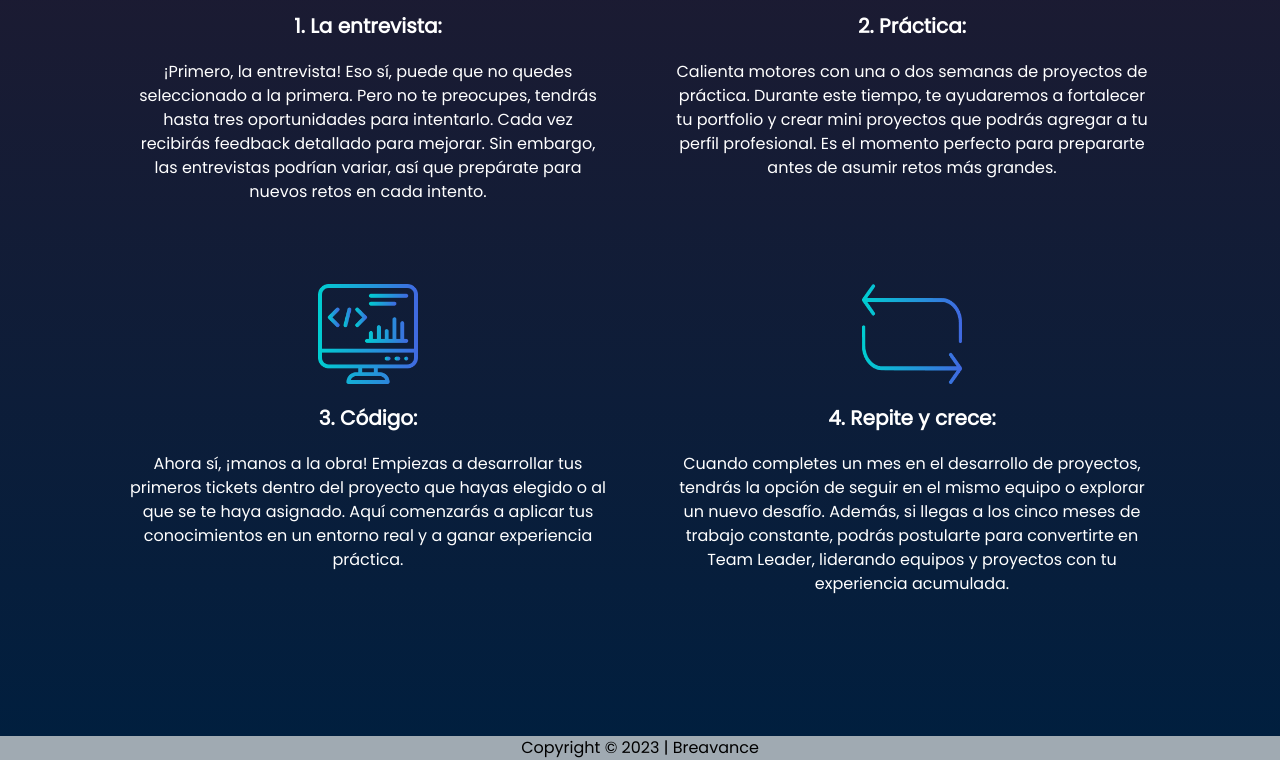
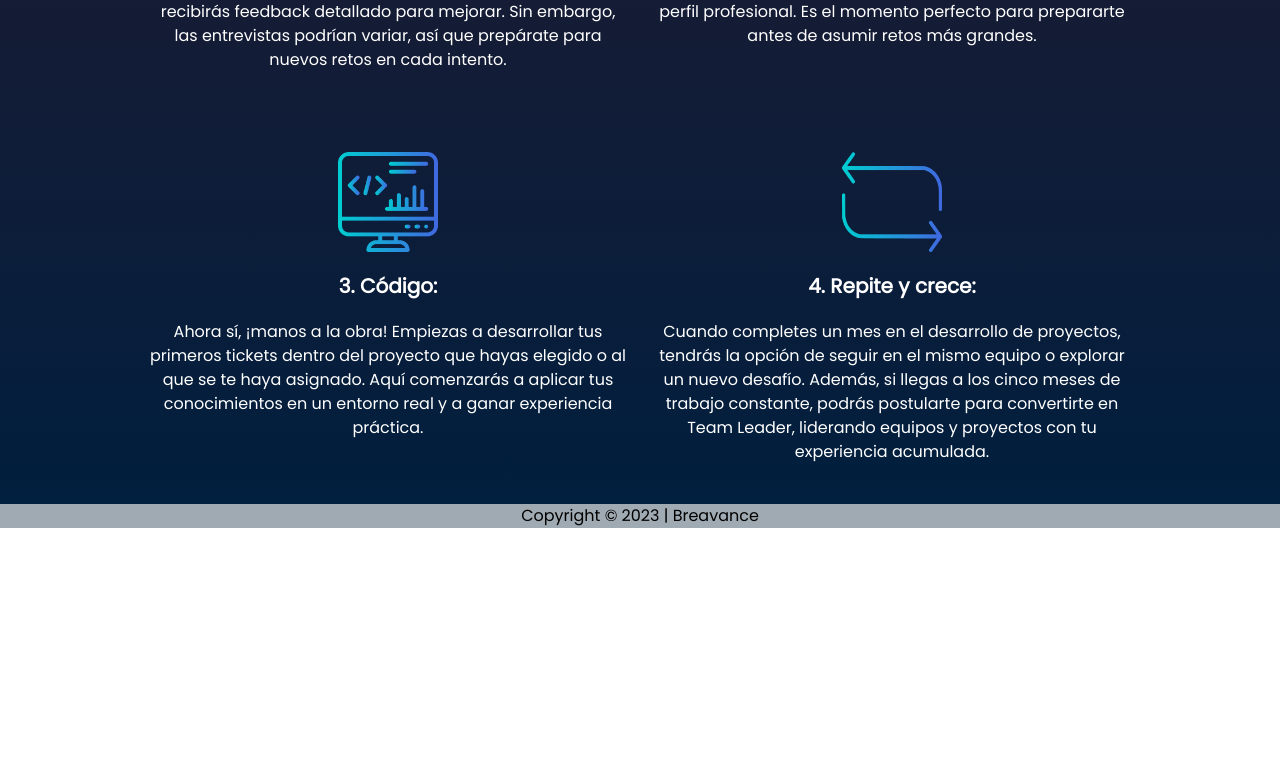
Before and after one commit to Breavance/Breavance, a Next.js app: page / in a window 1280 px wide. Shown: the part 1250-2010 px from the top of the page. After the commit the page ends 1778 px from the top, so only its background shows below. Built offline with nearby package versions, Linux system fonts and the light colour scheme.

Commit message:
fix cómo funciona and max width in container

```diff
--- a/app/layout.tsx
+++ b/app/layout.tsx
@@ -21,7 +21,9 @@ export default function RootLayout({
       <body className={poppins.className}>
         <div className="flex flex-col min-h-screen text-white">
           <Navbar />
-          <main className="flex-grow p-5 content-center">{children}</main>
+          <main className="flex-grow px-5 py-10 container mx-auto content-center max-w-5xl">
+            {children}
+          </main>
           <Footer />
         </div>
       </body>
--- a/app/page.tsx
+++ b/app/page.tsx
@@ -3,7 +3,7 @@ import Slides from "@/components/Slides";
 
 export default function Home() {
   return (
-    <div className="container mx-auto max-w-5xl py-10">
+    <div>
       <Slides />
       <ComoFunciona />
     </div>
--- a/components/ComoFunciona.tsx
+++ b/components/ComoFunciona.tsx
@@ -3,12 +3,9 @@ import Image from "next/image";
 export default function ComoFunciona() {
   return (
     <div className="text-center">
-      <h2 className="text-2xl font-bold pb-20 text-shadow-white">
-        ¿Cómo funciona?
-      </h2>
       <h2 className="text-2xl font-bold pb-20">¿Cómo funciona?</h2>
       <div className="flex flex-wrap justify-between">
-        <div className="w-full md:w-1/2 md:max-w-[340px] lg:max-w-[480px] pb-20">
+        <div className="md:w-1/2 md:max-w-[340px] lg:max-w-[480px] pb-20">
           <Image
             alt="La Entrevista"
             src={"/proceso1.png"}
@@ -28,7 +25,7 @@ export default function ComoFunciona() {
           </div>
         </div>
 
-        <div className="w-full md:w-1/2 md:max-w-[340px] lg:max-w-[480px] pb-20">
+        <div className="md:w-1/2 md:max-w-[340px] lg:max-w-[480px] pb-20">
           <Image
             alt="Práctica"
             src={"/proceso2.png"}
@@ -48,7 +45,7 @@ export default function ComoFunciona() {
           </div>
         </div>
 
-        <div className="w-full md:w-1/2 md:max-w-[340px] lg:max-w-[480px] pb-20">
+        <div className="md:w-1/2 md:max-w-[340px] lg:max-w-[480px] pb-20 md:pb-0">
           <Image
             alt="Código"
             src={"/proceso3.png"}
@@ -67,7 +64,7 @@ export default function ComoFunciona() {
           </div>
         </div>
 
-        <div className="w-full md:w-1/2 md:max-w-[340px] lg:max-w-[480px] pb-20">
+        <div className="md:w-1/2 md:max-w-[340px] lg:max-w-[480px]">
           <Image
             alt="Repite y Crece"
             src={"/proceso4.png"}
--- a/components/Footer.tsx
+++ b/components/Footer.tsx
@@ -1,8 +1,9 @@
 export default function Footer() {
-    return (
-        <div className="bg-[#A0AAB2] text-center text-base px-5">
-            {/* don't recognized the titles, so you use a p */}
-            <p className="text-black">Copyright © {new Date().getFullYear()} | Breavance</p>
-        </div>
-    )
+  return (
+    <div className="bg-[#A0AAB2] text-center text-base px-5">
+      <span className="text-black">
+        Copyright © {new Date().getFullYear()} | Breavance
+      </span>
+    </div>
+  );
 }
```
